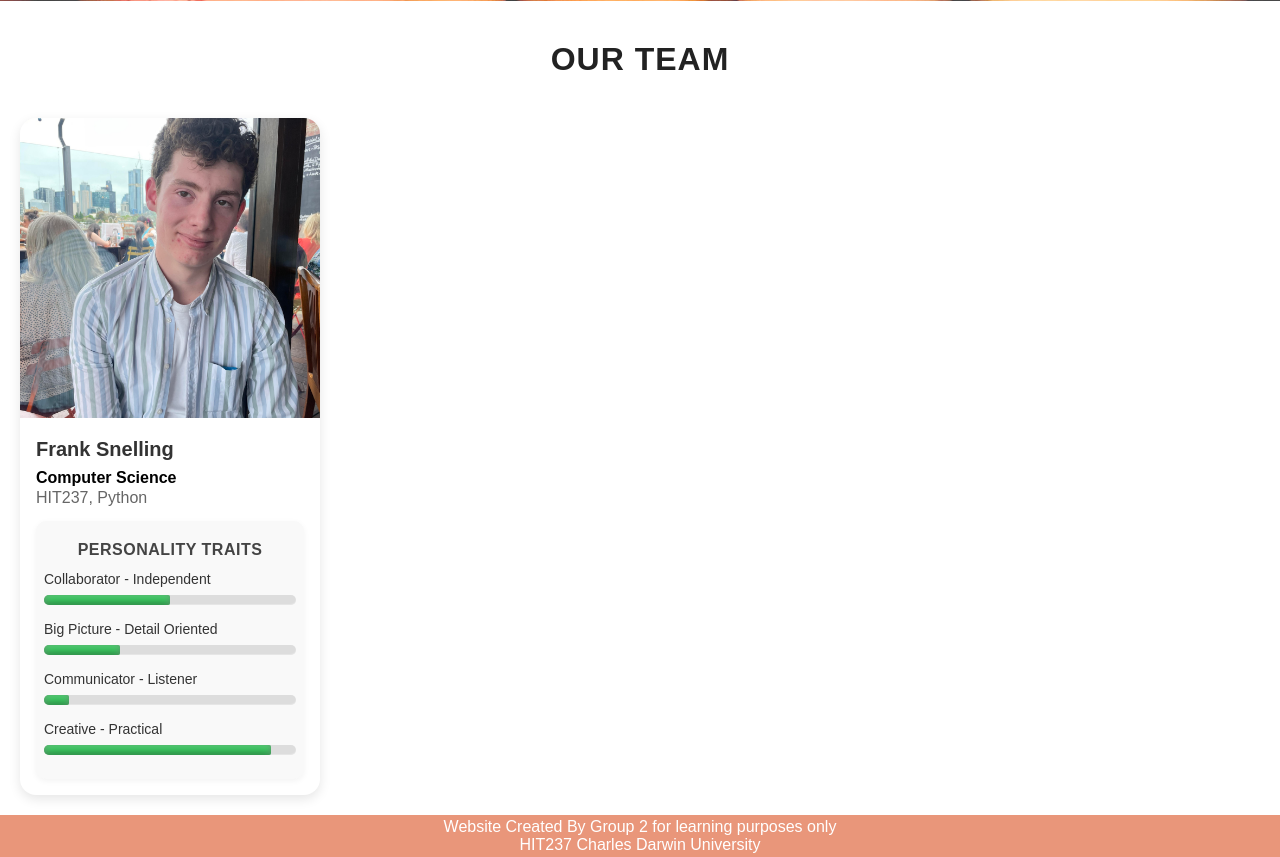
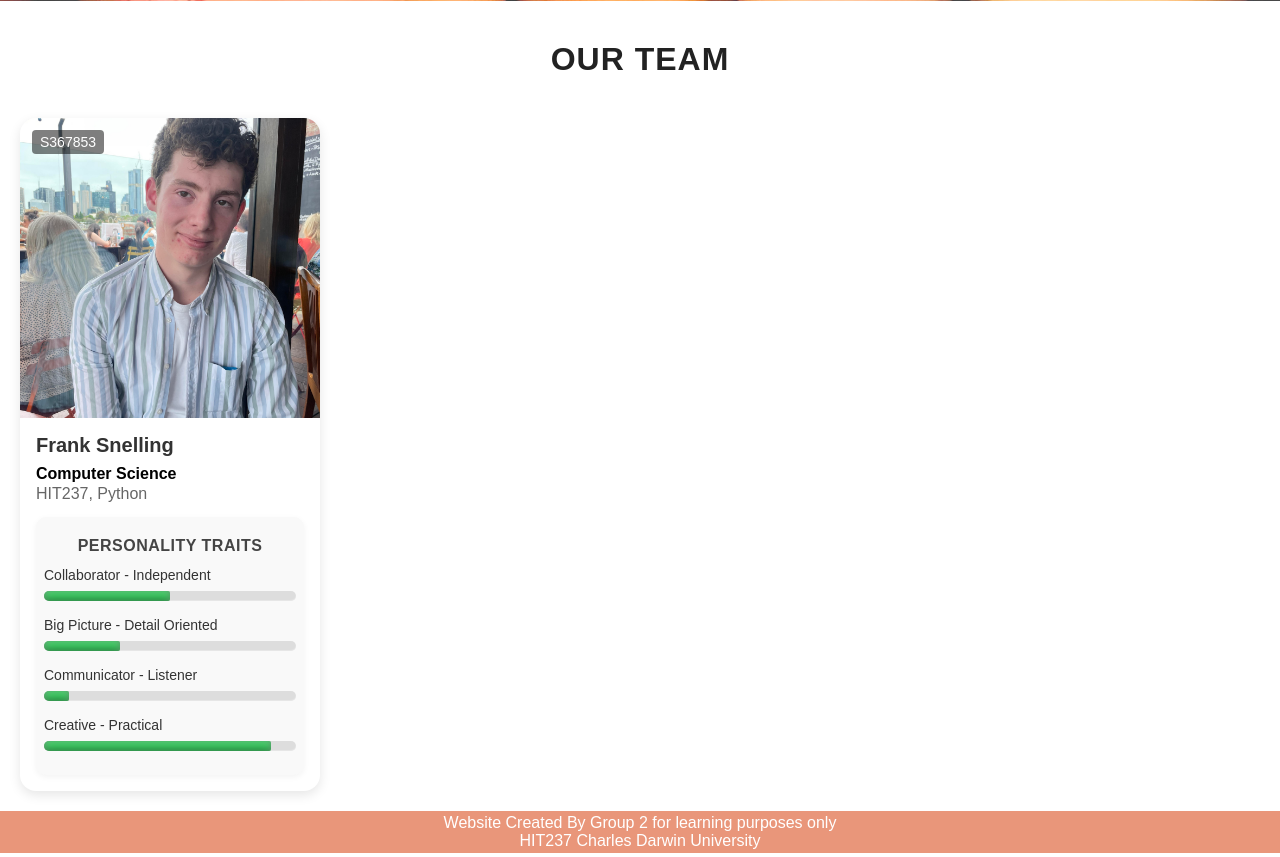
Before and after one commit to frank-895/mango_disease_web_app, a Django app: page /about/ in a window 1280 px wide. Shown: the part 359-1216 px from the top of the page. Run offline with Django 5.2, Linux system fonts and the light colour scheme; data comes from the database, SQL or seed files in the repository.

Commit message:
Added Student Number to About page

```diff
--- a/mango_disease_proj/mango_disease_app/static/css/styles.css
+++ b/mango_disease_proj/mango_disease_app/static/css/styles.css
@@ -106,6 +106,24 @@ h2 {
     object-fit: cover;
 }
 
+.image-wrapper {
+    position: relative;
+    width: 100%;
+    height: 300px;
+}
+
+.overlay-text {
+    position: absolute;
+    top: 12px;
+    left: 12px;
+    background-color: rgba(0, 0, 0, 0.5);
+    color: #fff;
+    padding: 4px 8px;
+    border-radius: 4px;
+    font-size: 14px;
+    font-weight: 500;
+}
+
 .card-container {
     padding: 16px;
 }
--- a/mango_disease_proj/mango_disease_app/templates/mango_disease_app/about.html
+++ b/mango_disease_proj/mango_disease_app/templates/mango_disease_app/about.html
@@ -9,7 +9,10 @@
     <h2>Our Team</h2>
     {% for item in cards %}
         <div class="card">
-            <img class="author_img" src="{{ item.image.url }}">
+            <div class="image-wrapper">
+                <img class="author_img" src="{{ item.image.url }}">
+                <p class="overlay-text">{{ item.student_number }}</p>
+            </div>
             <div class="card-container">
                 <h3>{{ item.name }}</h3>
                 <h4>{{ item.degree }}</h4>
```
